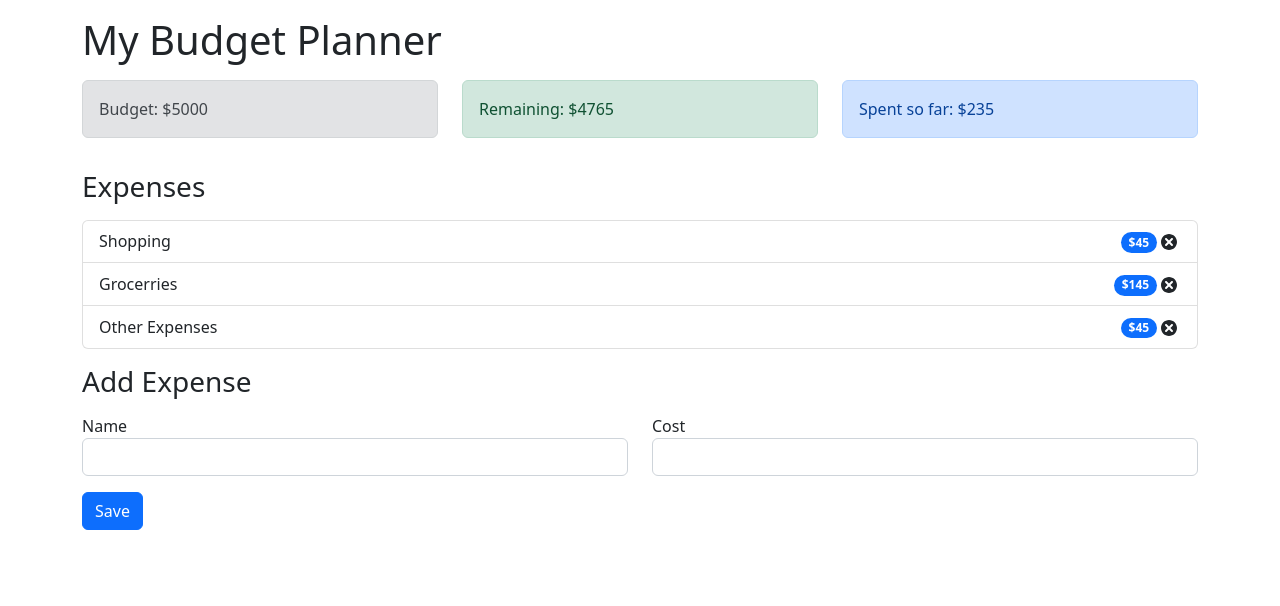
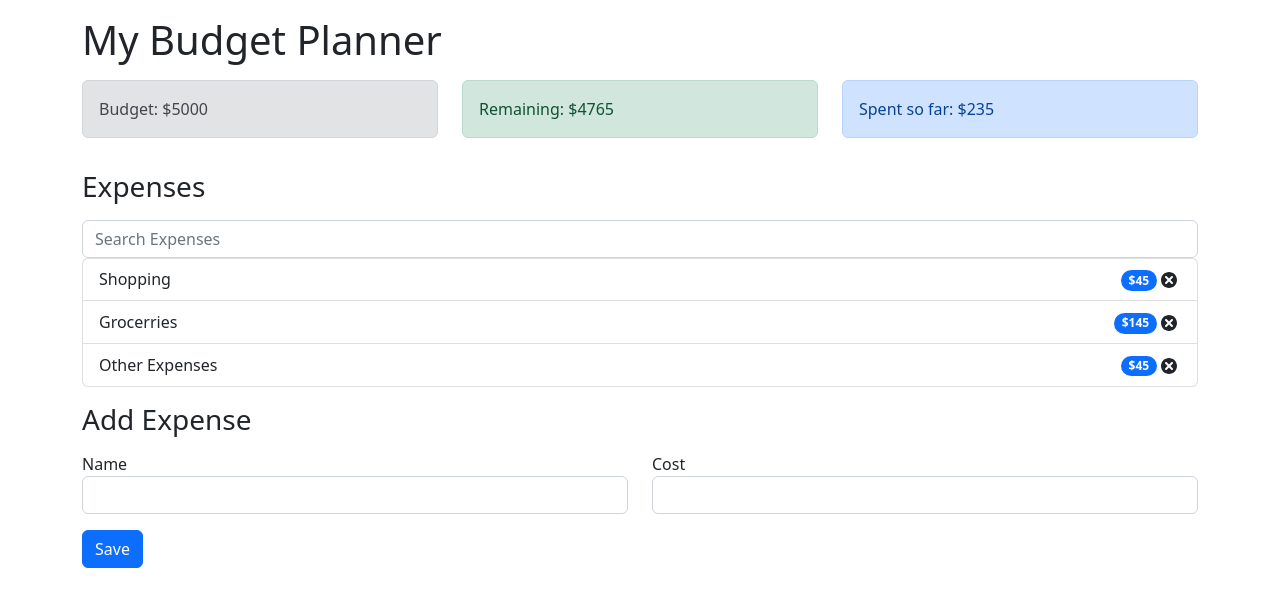
Before and after one commit to MayaOH2000/budget-tracker, a React (Create React App) app: page / in a window 1280 px wide. Shown: the top 606 px of the page. Built offline with nearby package versions, Linux system fonts and the light colour scheme.

Commit message:
added search function for expenses

```diff
--- a/src/components/ExpenseList.js
+++ b/src/components/ExpenseList.js
@@ -1,4 +1,4 @@
-import React, {useContext} from 'react';
+import React, {useContext, useEffect, useState} from 'react';
 import ExpenseItem from './ExpenseItem';
 import { AppContext } from '../context/AppContext';
 
@@ -8,15 +8,47 @@ const ExpenseList = () => {
     //using destruction to get values
     const {expenses} = useContext(AppContext);
 
+
+    //Filtering method for search list in expanse
+    const [filteredExpenses, setfilteredExpenses] = useState(expenses || []);
+    const[searchTerm, setSearchTerm] = useState('');
+
+    useEffect(()=> {
+        setfilteredExpenses(expenses);
+    }, [expenses]);
+
+
+    //handle search filter event
+    const handleChange = (event) => {
+        const searchTerm = event.target.value.toLowerCase();
+        setSearchTerm(searchTerm);
+
+        const searchResults = expenses.filter((filteredExpense) =>
+            filteredExpense.name.toLowerCase().includes(searchTerm)
+        );
+        setfilteredExpenses(searchResults);
+    };
+
     //returning array values in a list using map function
     return (
+     <div>
+        <input
+        type = 'text'
+        value = {searchTerm}
+        onChange= {handleChange}
+        placeholder='Search Expenses'
+        className='form-control'
+        />
+
         <ul className='list-group'>
-            {expenses.map((expense) =>
+            {filteredExpenses.map((expense) =>
             (<ExpenseItem
+                key={expense.id}
                 id={expense.id}
                 name={expense.name}
                 cost={expense.cost} />))}
         </ul>
+     </div>
     );
 };
 
```
